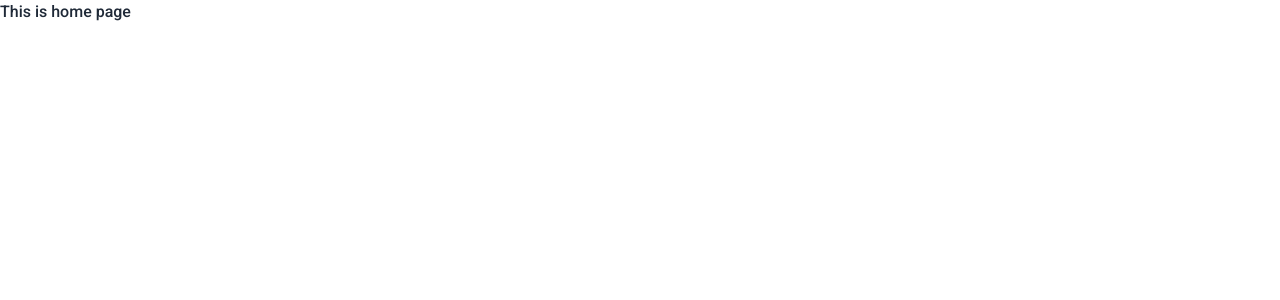
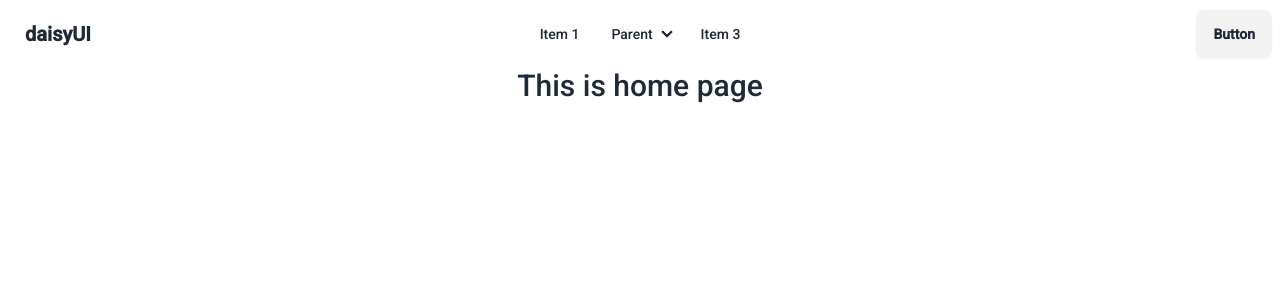
Before and after one commit to FozleRabbi1/my-second-nextJs-app, a Next.js app: page / in a window 1280 px wide. Shown: the top 300 px of the page. Built offline with nearby package versions, Linux system fonts and the light colour scheme.

Commit message:
Use metadata for better SEO and Import alias

```diff
--- /dev/null
+++ b/src/app/about/page.js
@@ -0,0 +1,14 @@
+export const metadata = {
+    title: "About Page",
+    description: "This is about page"
+}
+
+const AboutPage = () => {
+    return (
+        <div>
+            <h2>This is About Page</h2>
+        </div>
+    );
+};
+
+export default AboutPage;
--- a/src/app/gallery/page.js
+++ b/src/app/gallery/page.js
@@ -2,7 +2,13 @@
 /* eslint-disable jsx-a11y/alt-text */
 import Image from 'next/image';
 import React from 'react';
-import baby from '../../assets/newbaby.jpg'
+// import baby from '../../assets/newbaby.jpg'
+import baby from '@/assets/newbaby.jpg'
+
+export const metadata = {
+    title: "Gallery",
+    description: "This is Gallery"
+}
 
 const GalleryPage = () => {
     return (
@@ -11,10 +17,10 @@
             <h2 className='text-center text-2xl'>Regular Image Tag</h2>
 
             <img className='mx-auto'
-             width={650}
-             height={500}
-            //  src={baby} ======>>> normal img tag এ dynamic image support করবে না
-             src="https://onebighappyphoto.com/wp-content/uploads/Newborn-Photos-full-of-color-6517-One-Big-Happy-Photo.jpg" alt="next image" />
+                width={650}
+                height={500}
+                //  src={baby} ======>>> normal img tag এ dynamic image support করবে না
+                src="https://onebighappyphoto.com/wp-content/uploads/Newborn-Photos-full-of-color-6517-One-Big-Happy-Photo.jpg" alt="next image" />
 
             <h2 className='text-center text-2xl mt-4'>Next Component Image Tag</h2>
             <Image
--- a/src/app/layout.js
+++ b/src/app/layout.js
@@ -1,5 +1,6 @@
 import { Roboto } from 'next/font/google'
 import "./globals.css";
+import NavBar from '@/components/shared/NavBar';
 
 const roboto = Roboto({
   weight: '500',
@@ -8,14 +9,17 @@
 })
 
 export const metadata = {
-  title: "Create Next App",
+  title: "My second Next App",
   description: "Generated by create next app",
 };
 
 export default function RootLayout({ children }) {
   return (
     <html lang="en" data-theme='light' >
-      <body className={roboto.className}>{children}</body>
+      <body className={roboto.className}>
+        <NavBar />
+        {children}
+      </body>
     </html>
   );
 }
--- a/src/app/page.js
+++ b/src/app/page.js
@@ -1,9 +1,12 @@
-import React from 'react';
+export const metadata = {
+  title: "Home Page",
+  description: "This is home page"
+}
 
 const HomePage = () => {
   return (
     <div>
-      <h2>This is home page</h2>
+      <h2 className='text-3xl text-center'>This is home page</h2>
     </div>
   );
 };
--- /dev/null
+++ b/src/components/shared/NavBar.jsx
@@ -0,0 +1,60 @@
+import React from 'react';
+
+const NavBar = () => {
+    return (
+        <div className="navbar bg-base-100">
+            <div className="navbar-start">
+                <div className="dropdown">
+                    <div tabIndex={0} role="button" className="btn btn-ghost lg:hidden">
+                        <svg
+                            xmlns="http://www.w3.org/2000/svg"
+                            className="h-5 w-5"
+                            fill="none"
+                            viewBox="0 0 24 24"
+                            stroke="currentColor">
+                            <path
+                                strokeLinecap="round"
+                                strokeLinejoin="round"
+                                strokeWidth="2"
+                                d="M4 6h16M4 12h8m-8 6h16" />
+                        </svg>
+                    </div>
+                    <ul
+                        tabIndex={0}
+                        className="menu menu-sm dropdown-content bg-base-100 rounded-box z-[1] mt-3 w-52 p-2 shadow">
+                        <li><a>Item 1</a></li>
+                        <li>
+                            <a>Parent</a>
+                            <ul className="p-2">
+                                <li><a>Submenu 1</a></li>
+                                <li><a>Submenu 2</a></li>
+                            </ul>
+                        </li>
+                        <li><a>Item 3</a></li>
+                    </ul>
+                </div>
+                <a className="btn btn-ghost text-xl">daisyUI</a>
+            </div>
+            <div className="navbar-center hidden lg:flex">
+                <ul className="menu menu-horizontal px-1">
+                    <li><a>Item 1</a></li>
+                    <li>
+                        <details>
+                            <summary>Parent</summary>
+                            <ul className="p-2">
+                                <li><a>Submenu 1</a></li>
+                                <li><a>Submenu 2</a></li>
+                            </ul>
+                        </details>
+                    </li>
+                    <li><a>Item 3</a></li>
+                </ul>
+            </div>
+            <div className="navbar-end">
+                <a className="btn">Button</a>
+            </div>
+        </div>
+    );
+};
+
+export default NavBar;
```
